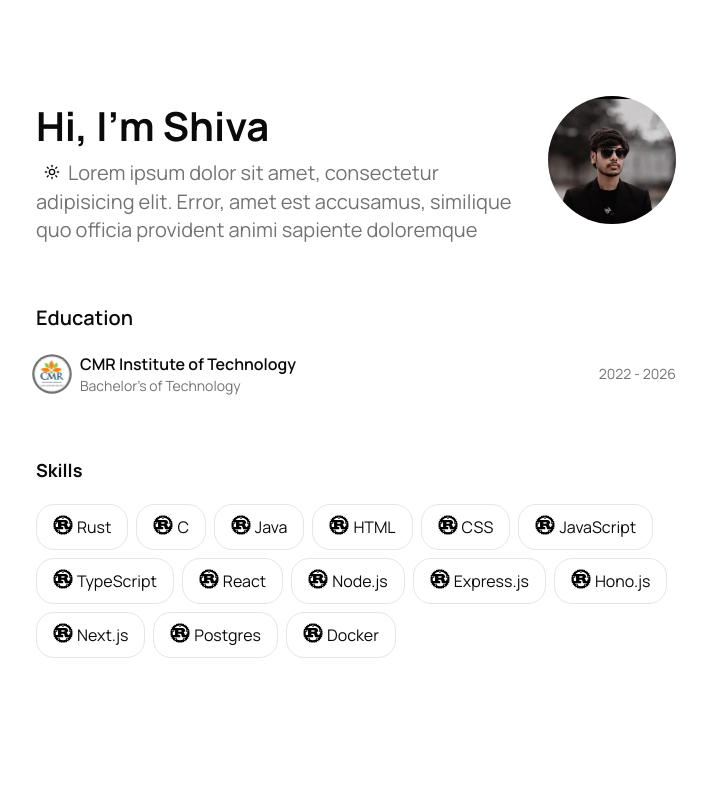
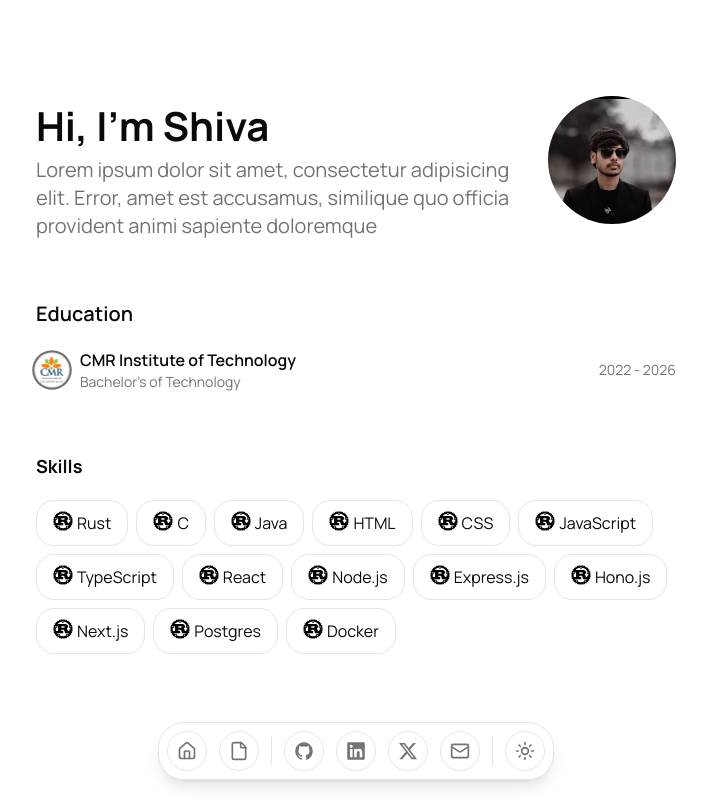
Before and after one commit to shivakotagiri/portfolio-v2, a Next.js app: page / in a window 1280 px wide. Shown: the whole page, without its empty margins (284-991 px from the left). Built offline with nearby package versions, Linux system fonts and the light colour scheme.

Commit message:
added dock component

```diff
--- a/app/globals.css
+++ b/app/globals.css
@@ -98,7 +98,7 @@
   --accent: oklch(0.269 0 0);
   --accent-foreground: oklch(0.985 0 0);
   --destructive: oklch(0.704 0.191 22.216);
-  --border: oklch(1 0 0 / 10%);
+  --border: #ffffff1a;
   --input: oklch(1 0 0 / 15%);
   --ring: oklch(0.556 0 0);
   --chart-1: oklch(0.87 0 0);
--- a/app/layout.tsx
+++ b/app/layout.tsx
@@ -2,6 +2,7 @@ import type { Metadata } from "next";
 import { Manrope } from "next/font/google";
 import "./globals.css";
 import { ThemeProvider } from "@/components/theme-provider";
+import { TooltipProvider } from "@/components/ui/tooltip";
 
 const manrope = Manrope({
   subsets: ['latin'],
@@ -27,7 +28,9 @@ export default function RootLayout({
     >
       <body className="h-full w-full">
         <ThemeProvider>
-          {children}
+          <TooltipProvider>
+            {children}
+          </TooltipProvider>
         </ThemeProvider>
       </body>
     </html>
--- a/app/page.tsx
+++ b/app/page.tsx
@@ -1,3 +1,4 @@
+import { Dock } from "@/components/dock";
 import { Education } from "@/components/education";
 import { PortfolioHeader } from "@/components/portfolio-header";
 import { SkillSection } from "@/components/skill-section";
@@ -9,6 +10,9 @@ export default function Home() {
         <PortfolioHeader />
         <Education />
         <SkillSection />
+        <div className="w-full h-full flex justify-center items-center">
+          <Dock />
+        </div>
       </div>
     </div>
   );
--- /dev/null
+++ b/components/dock-item.tsx
@@ -0,0 +1,30 @@
+import { Button } from "@/components/ui/button";
+import { Tooltip, TooltipContent, TooltipTrigger } from "@/components/ui/tooltip";
+import Link from "next/link";
+import { ComponentType } from "react";
+
+export function DockItem({ name, Icon, link }: {
+    name: string,
+    Icon: ComponentType<{ className?: string }>,
+    link: string
+}) {
+    return (
+        <div className="flex gap-2">
+            <Tooltip>
+                <TooltipTrigger asChild>
+                    <Link target={link !== "/" ? "_blank": "_self"} href={link}>
+                        <Button
+                            variant={"outline"}
+                            className="hover:dark:bg-[#262626] text-muted-foreground hover:text-primary rounded-full cursor-pointer border hover:scale-150 w-10 h-10 transition-transform duration-300 ease-in-out hover:-translate-y-3.5 bg-background"
+                        >
+                            <Icon className="w-5! h-5!"/>
+                        </Button>
+                    </Link>
+                </TooltipTrigger>
+                <TooltipContent sideOffset={25}>
+                    { name }
+                </TooltipContent>
+            </Tooltip>
+        </div>
+    )
+}
--- /dev/null
+++ b/components/dock.tsx
@@ -0,0 +1,33 @@
+"use client";
+
+import { File, Home, Mail } from "lucide-react";
+import { Separator } from "./ui/separator";
+import { DockItem } from "./dock-item";
+import { IoLogoGithub } from "react-icons/io";
+import { FaLinkedin } from "react-icons/fa";
+import { FaXTwitter } from "react-icons/fa6";
+import { ThemeToggle } from "./theme-toggle";
+
+export function Dock() {
+    return (
+        <div className="fixed bottom-5 left-1/2 -translate-x-1/2 rounded-4xl shadow-lg dark:shadow-white/10 z-10 dark:bg-[#171717] border">
+            <div className="flex gap-3 p-2 items-center justify-center">
+                <DockItem name="Home" Icon={Home} link="/" />
+                <DockItem name="Resume" Icon={File} link="/resume.pdf" />
+                <div className="flex items-center">
+                    <Separator orientation="vertical" className="h-7" />
+                </div>
+                <DockItem name="Github" Icon={IoLogoGithub} link="https://github.com/shivaKotagiri" />
+                <DockItem name="LinkedIn" Icon={FaLinkedin} link="https://www.linkedin.com/in/kotagiri-shiva-670330288/" />
+                <DockItem name="X" Icon={FaXTwitter} link="https://x.com/ShivaKumar403" />
+                <DockItem name="Contact" Icon={Mail} link="mailto:shivakotagiri532@gmail.com" />
+                <div className="flex items-center">
+                    <Separator orientation="vertical" className="h-7" />
+                </div>
+                <div className="w-10 h-10 p-1 border rounded-full flex justify-center items-center">
+                    <ThemeToggle />
+                </div>
+            </div>
+        </div>
+    )
+}
--- a/components/portfolio-header.tsx
+++ b/components/portfolio-header.tsx
@@ -1,12 +1,10 @@
 import Image from "next/image";
-import { ThemeToggle } from "./theme-toggle";
 
 export function PortfolioHeader() {
     return (
         <div className="flex md:flex-row flex-col-reverse justify-between items-start w-full gap-5">
           <div className="flex-1">
             <h1 className="text-[2.5rem] font-bold">Hi, I&apos;m Shiva</h1>
-            <ThemeToggle />
             <span className="text-muted-foreground text-xl text-justify">
               Lorem ipsum dolor sit amet, consectetur adipisicing elit. Error, amet est accusamus, similique quo officia provident animi sapiente doloremque
             </span>
--- a/components/theme-toggle.tsx
+++ b/components/theme-toggle.tsx
@@ -23,9 +23,9 @@ export function ThemeToggle() {
             onClick={() => setTheme(theme === "light" ? "dark": "light")}
             variant={"ghost"}
             size={"icon"}
-            className="cursor-pointer"
+            className="hover:dark:bg-[#262626] text-muted-foreground hover:text-primary rounded-full cursor-pointer border hover:scale-150 w-10 h-10 transition-transform duration-350 ease-in-out hover:-translate-y-3.5"
         >
-            <Icon />
+            <Icon className="w-5! h-5!" />
         </Button>
     )
 }
--- a/components/ui/button.tsx
+++ b/components/ui/button.tsx
@@ -11,7 +11,7 @@ const buttonVariants = cva(
       variant: {
         default: "bg-primary text-primary-foreground [a]:hover:bg-primary/80",
         outline:
-          "border-border bg-background hover:bg-muted hover:text-foreground aria-expanded:bg-muted aria-expanded:text-foreground dark:border-input dark:bg-input/30 dark:hover:bg-input/50",
+          "border-border bg-background hover:bg-muted hover:text-foreground aria-expanded:bg-muted aria-expanded:text-foreground dark:border-input dark:bg-[#171717] dark:hover:bg-input/50",
         secondary:
           "bg-secondary text-secondary-foreground hover:bg-secondary/80 aria-expanded:bg-secondary aria-expanded:text-secondary-foreground",
         ghost:
--- /dev/null
+++ b/components/ui/separator.tsx
@@ -0,0 +1,28 @@
+"use client"
+
+import * as React from "react"
+import { Separator as SeparatorPrimitive } from "radix-ui"
+
+import { cn } from "@/lib/utils"
+
+function Separator({
+  className,
+  orientation = "horizontal",
+  decorative = true,
+  ...props
+}: React.ComponentProps<typeof SeparatorPrimitive.Root>) {
+  return (
+    <SeparatorPrimitive.Root
+      data-slot="separator"
+      decorative={decorative}
+      orientation={orientation}
+      className={cn(
+        "shrink-0 bg-border data-horizontal:h-px data-horizontal:w-full data-vertical:w-px data-vertical:self-stretch",
+        className
+      )}
+      {...props}
+    />
+  )
+}
+
+export { Separator }
--- /dev/null
+++ b/components/ui/tooltip.tsx
@@ -0,0 +1,57 @@
+"use client"
+
+import * as React from "react"
+import { Tooltip as TooltipPrimitive } from "radix-ui"
+
+import { cn } from "@/lib/utils"
+
+function TooltipProvider({
+  delayDuration = 0,
+  ...props
+}: React.ComponentProps<typeof TooltipPrimitive.Provider>) {
+  return (
+    <TooltipPrimitive.Provider
+      data-slot="tooltip-provider"
+      delayDuration={delayDuration}
+      {...props}
+    />
+  )
+}
+
+function Tooltip({
+  ...props
+}: React.ComponentProps<typeof TooltipPrimitive.Root>) {
+  return <TooltipPrimitive.Root data-slot="tooltip" {...props} />
+}
+
+function TooltipTrigger({
+  ...props
+}: React.ComponentProps<typeof TooltipPrimitive.Trigger>) {
+  return <TooltipPrimitive.Trigger data-slot="tooltip-trigger" {...props} />
+}
+
+function TooltipContent({
+  className,
+  sideOffset = 0,
+  children,
+  ...props
+}: React.ComponentProps<typeof TooltipPrimitive.Content>) {
+  return (
+    <TooltipPrimitive.Portal>
+      <TooltipPrimitive.Content
+        data-slot="tooltip-content"
+        sideOffset={sideOffset}
+        className={cn(
+          "z-50 inline-flex w-fit max-w-xs origin-(--radix-tooltip-content-transform-origin) items-center gap-1.5 rounded-md bg-foreground px-3 py-1.5 text-xs text-background has-data-[slot=kbd]:pr-1.5 data-[side=bottom]:slide-in-from-top-2 data-[side=left]:slide-in-from-right-2 data-[side=right]:slide-in-from-left-2 data-[side=top]:slide-in-from-bottom-2 **:data-[slot=kbd]:relative **:data-[slot=kbd]:isolate **:data-[slot=kbd]:z-50 **:data-[slot=kbd]:rounded-sm data-[state=delayed-open]:animate-in data-[state=delayed-open]:fade-in-0 data-[state=delayed-open]:zoom-in-95 data-open:animate-in data-open:fade-in-0 data-open:zoom-in-95 data-closed:animate-out data-closed:fade-out-0 data-closed:zoom-out-95",
+          className
+        )}
+        {...props}
+      >
+        {children}
+        <TooltipPrimitive.Arrow className="z-50 size-2.5 translate-y-[calc(-50%_-_2px)] rotate-45 rounded-[2px] bg-foreground fill-foreground" />
+      </TooltipPrimitive.Content>
+    </TooltipPrimitive.Portal>
+  )
+}
+
+export { Tooltip, TooltipContent, TooltipProvider, TooltipTrigger }
--- a/package.json
+++ b/package.json
@@ -19,6 +19,7 @@
     "radix-ui": "^1.4.3",
     "react": "19.2.4",
     "react-dom": "19.2.4",
+    "react-icons": "^5.6.0",
     "shadcn": "^4.4.0",
     "tailwind-merge": "^3.5.0",
     "tw-animate-css": "^1.4.0"
```
Also changed, not shown: 2 other files (tests, documents, lock files or other folders).
